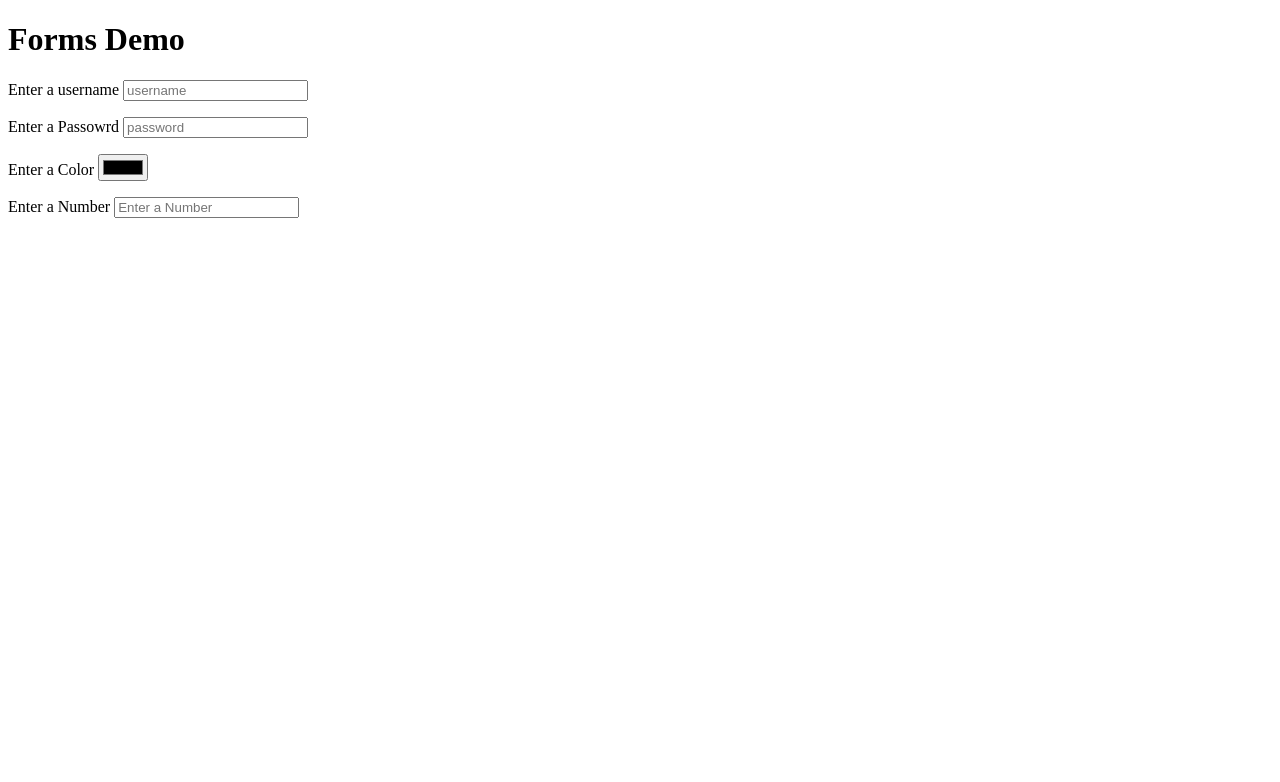
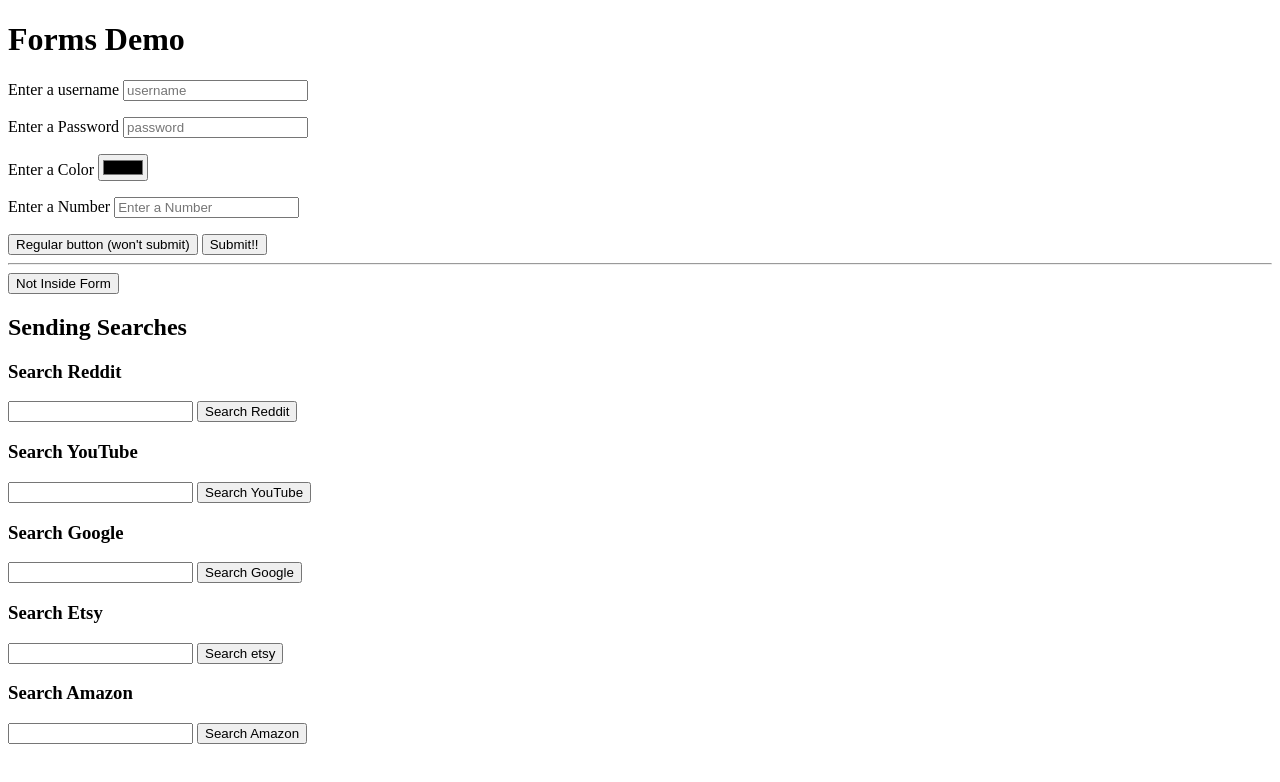
Before and after one commit to JimNastic316/WebDev, a plain HTML site: page sect3Html/forms.html in a window 1280 px wide. Drawn offline with Linux system fonts and the light colour scheme.

Commit message:
buttons
buttons, actions, names

```diff
--- a/sect3Html/forms.html
+++ b/sect3Html/forms.html
@@ -14,21 +14,61 @@
   <form action="/tacos">
     <p>
       <label for="username">Enter a username</label>
-      <input id="username" type="text" placeholder="username">
+      <input id="username" type="text" placeholder="username" name="username">
     </p>
     <p>
-      <label for="password">Enter a Passowrd</label>
-      <input id="password" type="password" placeholder="password">
+      <label for="password">Enter a Password</label>
+      <input id="password" type="password" placeholder="password" name="password">
     </p>
     <p>
       <label for="color">Enter a Color</label>
-      <input type="color" id="color">
+      <input type="color" id="color" name="color">
     </p>
     <p>
       <label for="number">Enter a Number</label>
-      <input type="number" placeholder="Enter a Number" id="number">
+      <input type="number" placeholder="Enter a Number" id="number" name="num">
     </p>
+    <!-- this button doesn't submit the form because the "type" attribute-->
+    <button type="button">Regular button (won't submit)</button>
+
+    <!-- this button does submit the form-->
+    <button>Submit!!</button>
   </form>
+  <hr>
+  <button>Not Inside Form</button>
+<h2>Sending Searches</h2>
+
+<h3>Search Reddit</h3>
+
+  <form action="https://reddit.com/search">
+    <input type="text" name="q">
+    <button>Search Reddit</button>
+  </form>
+
+  <h3>Search YouTube</h3>
+  <!--https://www.youtube.com/results?search_query=reiki-->
+  <form action="https://www.youtube.com/results">
+    <input type="text" name="search_query">
+    <button>Search YouTube</button>
+  </form>
+<h3>Search Google</h3>
+  <form action="https://www.google.com/search">
+    <input type="text" name="q">
+    <button>Search Google</button>
+  </form>
+  <h3>Search Etsy</h3>
+
+  <form action="https://www.etsy.com/search">
+    <input type="text" name="q">
+    <button>Search etsy</button>
+  </form>
+
+  <h3>Search Amazon</h3>
+  <form action="https://www.amazon.com/s/">
+    <input type="text" name="k">
+    <button>Search Amazon</button>
+  </form>
+
 
 </body>
 
```
